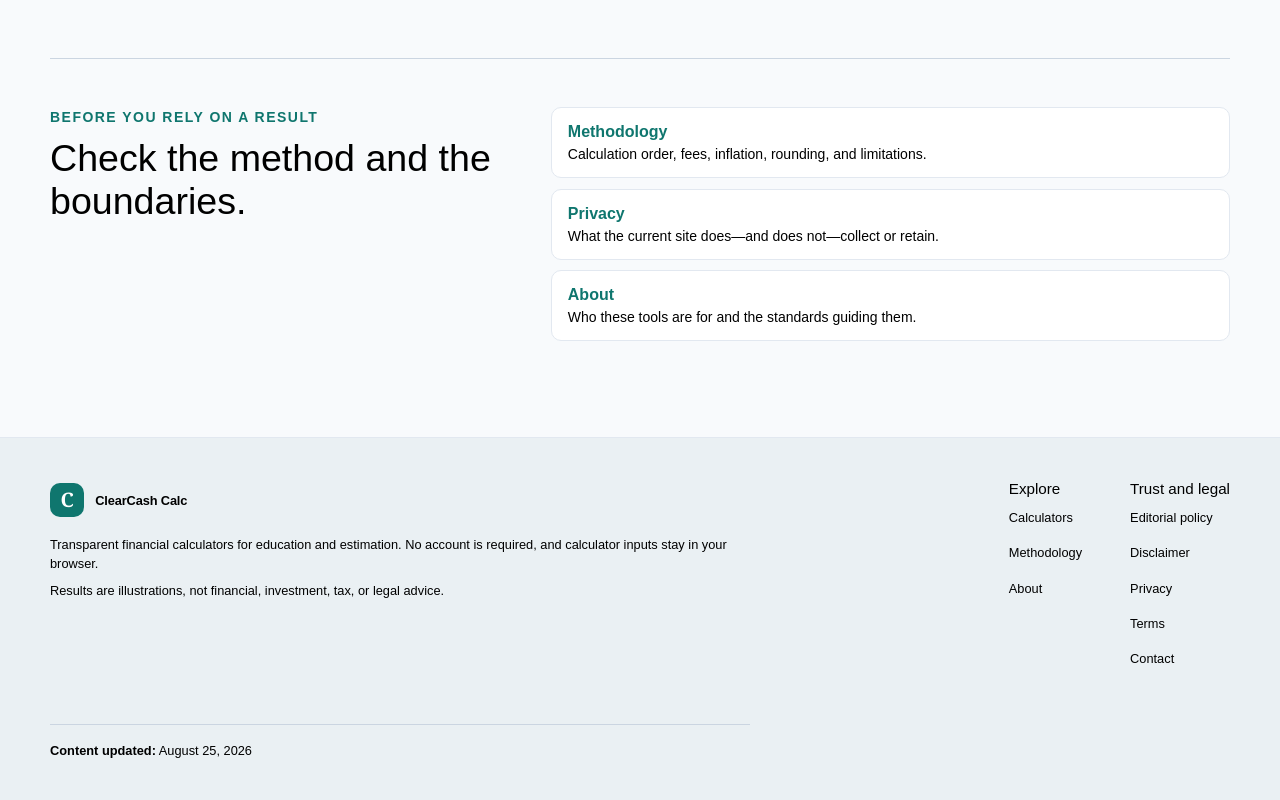
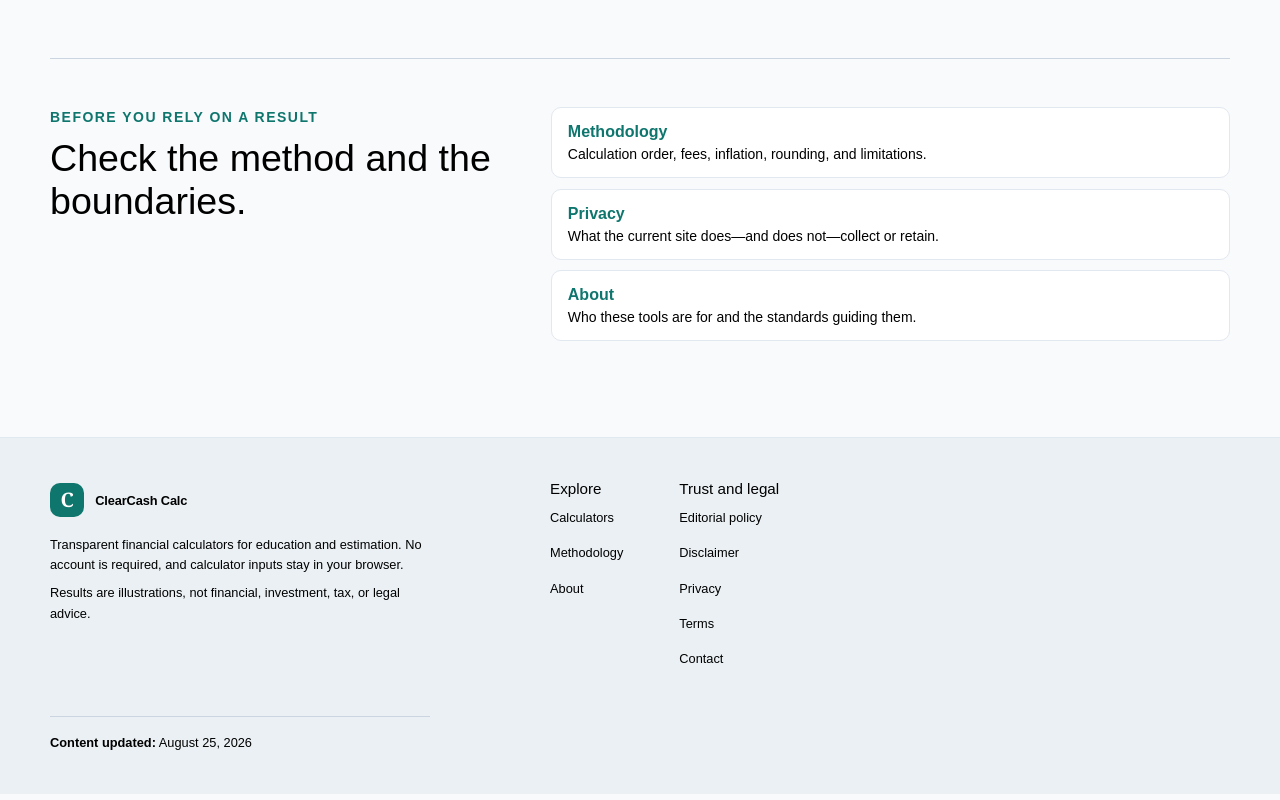
Before and after one commit to Wasser007/financial-calculators, a Next.js app: page / in a window 1280 px wide. Shown: the part 1307-2107 px from the top of the page. Built offline with nearby package versions, Linux system fonts and the light colour scheme.

Commit message:
docs: add calculator design SOP and commit footer layout styles

```diff
--- a/app/globals.css
+++ b/app/globals.css
@@ -917,3 +917,51 @@ button.button--ghost:active {
     0 1px 2px rgba(15, 23, 42, 0.06),
     inset 0 2px 3px rgba(0, 0, 0, 0.06);
 }
+
+/* ==========================================================================
+   Worked Example Card 3D & Surface Normalization
+   ========================================================================== */
+
+.worked-example {
+  position: relative;
+  background: linear-gradient(180deg, #ffffff 0%, #fcfdfd 100%) !important;
+  border: 1px solid rgba(226, 232, 240, 0.85) !important;
+  border-radius: var(--radius-lg) !important;
+  box-shadow:
+    0 1px 3px rgba(15, 23, 42, 0.04),
+    0 6px 16px -4px rgba(15, 23, 42, 0.06) !important;
+  transition: transform 0.22s cubic-bezier(0.16, 1, 0.3, 1),
+              box-shadow 0.22s cubic-bezier(0.16, 1, 0.3, 1),
+              border-color 0.22s ease !important;
+}
+
+.worked-example:hover {
+  transform: translateY(-4px) !important;
+  border-color: rgba(15, 118, 110, 0.35) !important;
+  box-shadow:
+    0 12px 28px -6px rgba(15, 23, 42, 0.12),
+    0 4px 12px -2px rgba(15, 118, 110, 0.08) !important;
+}
+
+/* ==========================================================================
+   Site Footer Layout Optimization
+   ========================================================================== */
+
+.site-footer__inner {
+  display: grid !important;
+  grid-template-columns: minmax(280px, 420px) auto !important;
+  justify-content: start !important;
+  gap: 2rem 5rem !important;
+}
+
+.site-footer p {
+  max-width: 380px !important;
+  line-height: 1.6 !important;
+}
+
+.site-footer .footer-nav,
+.site-footer nav,
+.site-footer__links {
+  display: flex !important;
+  gap: 3.5rem !important;
+}
```
Also changed, not shown: 1 other file (tests, documents, lock files or other folders).
